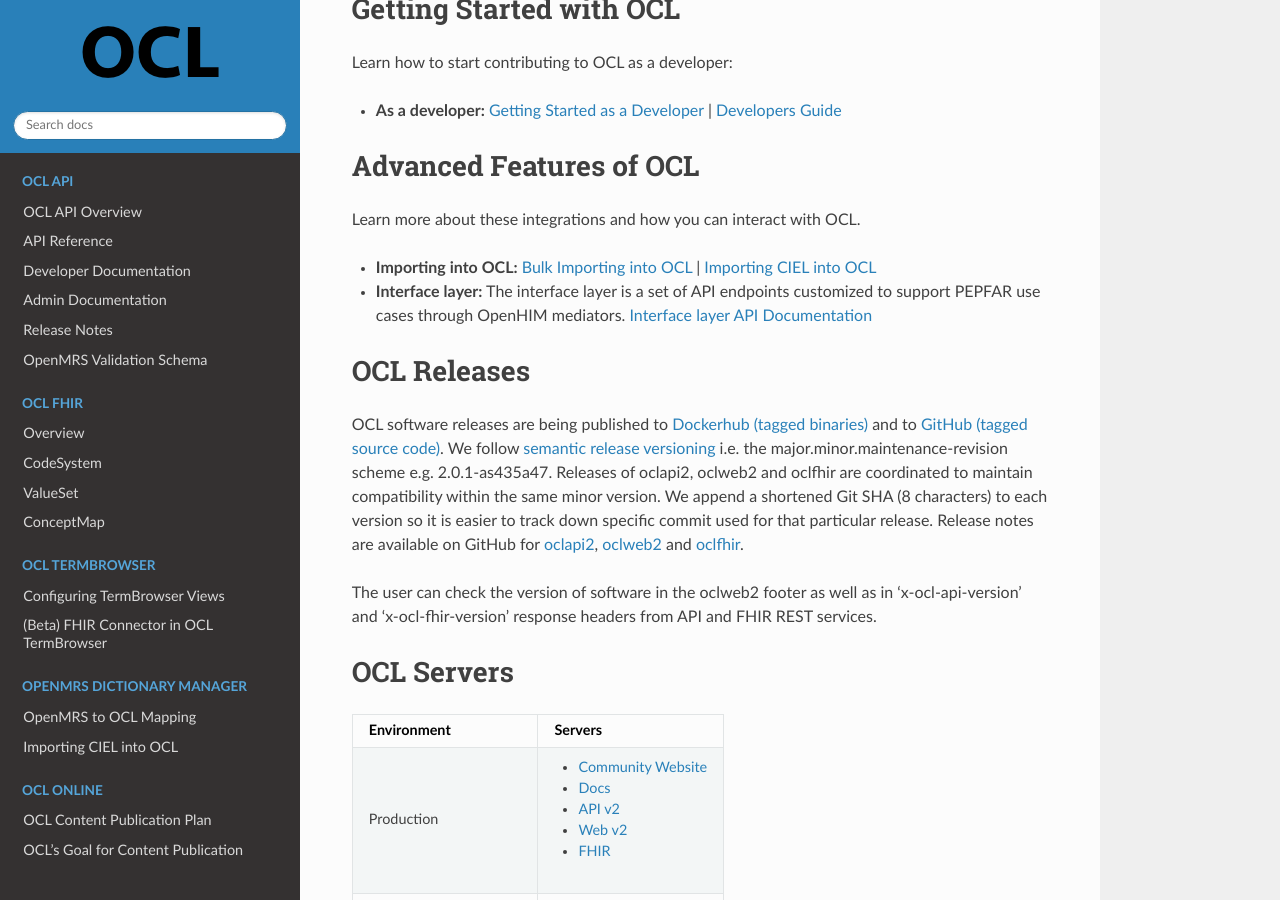
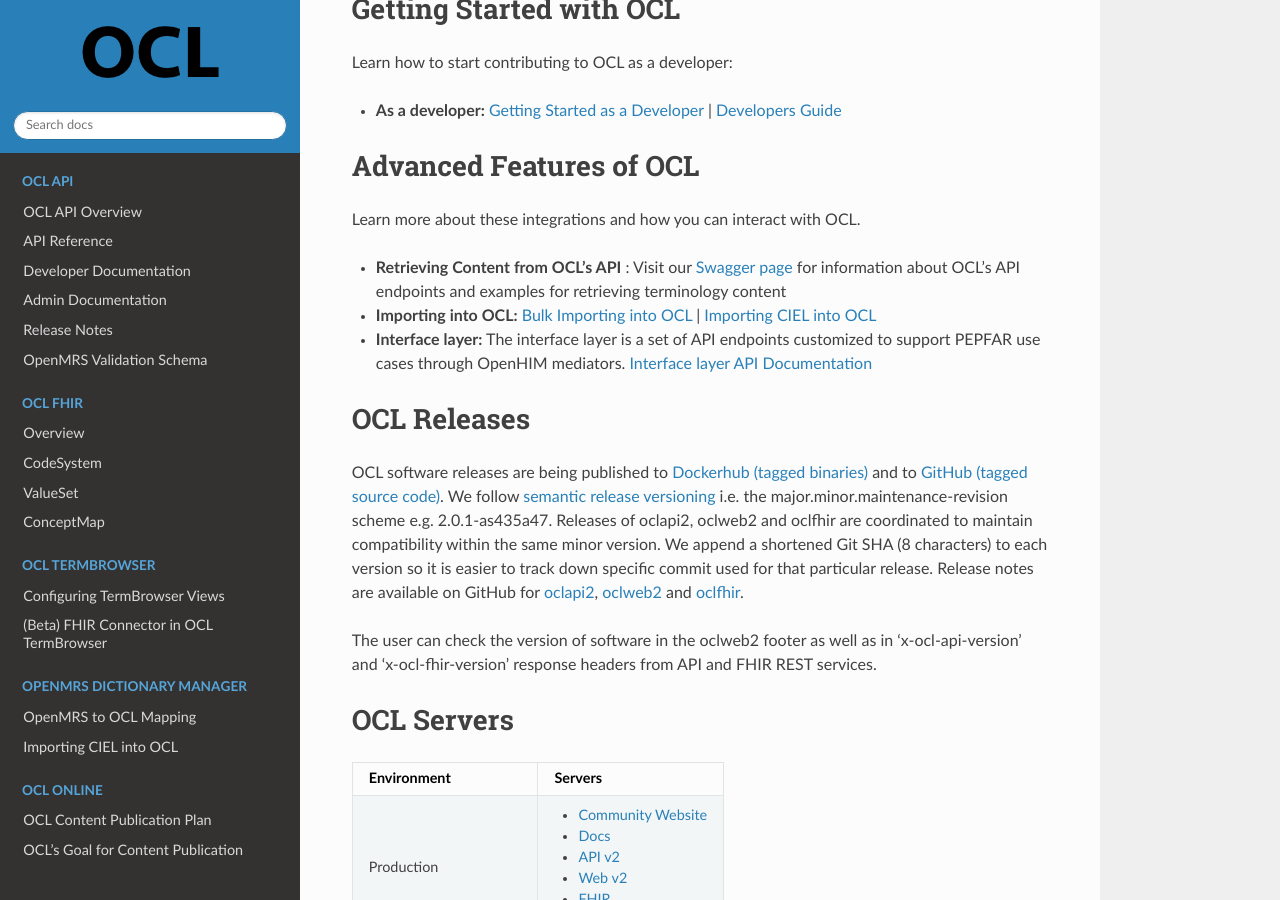
Before and after one commit to OpenConceptLab/ocl-docs, a Sphinx documentation site: the page built from docs/source/index.rst, in a window 1280 px wide and 900 px high, scrolled down 841 px. Built offline with Sphinx 7.4.7 and the Read the Docs theme 2.0.0, drawn with Linux system fonts in a browser that asks for light colours.

Commit message:
Update index.rst

```diff
--- a/docs/source/index.rst
+++ b/docs/source/index.rst
@@ -29,6 +29,7 @@
 
 Learn more about these integrations and how you can interact with OCL.
 
+* **Retrieving Content from OCL's API** : Visit our `Swagger page <https://api.openconceptlab.org/swagger/>`_ for information about OCL's API endpoints and examples for retrieving terminology content
 * **Importing into OCL:** :doc:`Bulk Importing into OCL</oclapi/apireference/bulkimporting>` | :doc:`Importing CIEL into OCL </oclomrs/importingciel>`
 * **Interface layer:** The interface layer is a set of API endpoints customized to support PEPFAR use cases through OpenHIM mediators. `Interface layer API Documentation <https://documenter.getpostman.com/view/10981858/TW77f3MH?version=latest>`_
 
```
